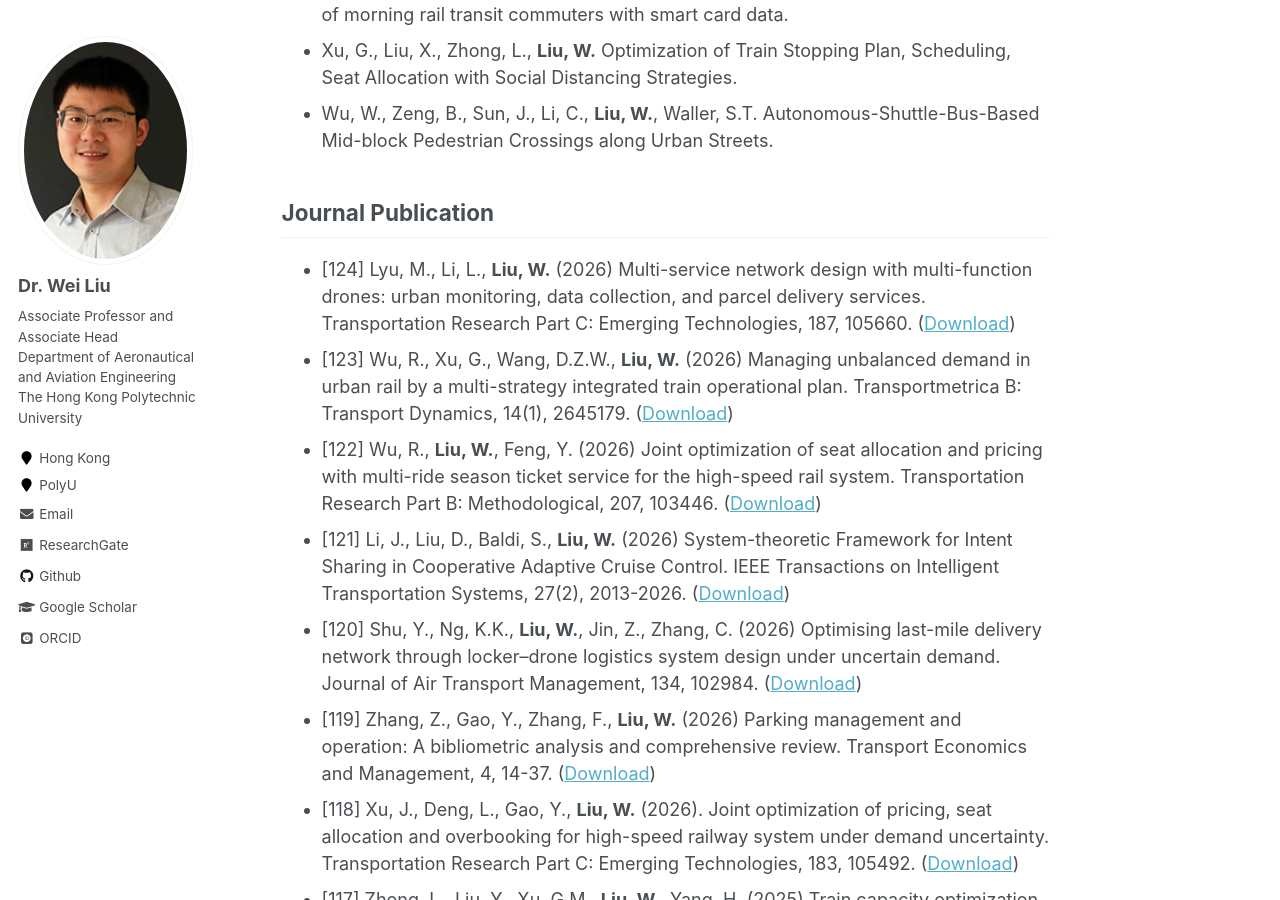
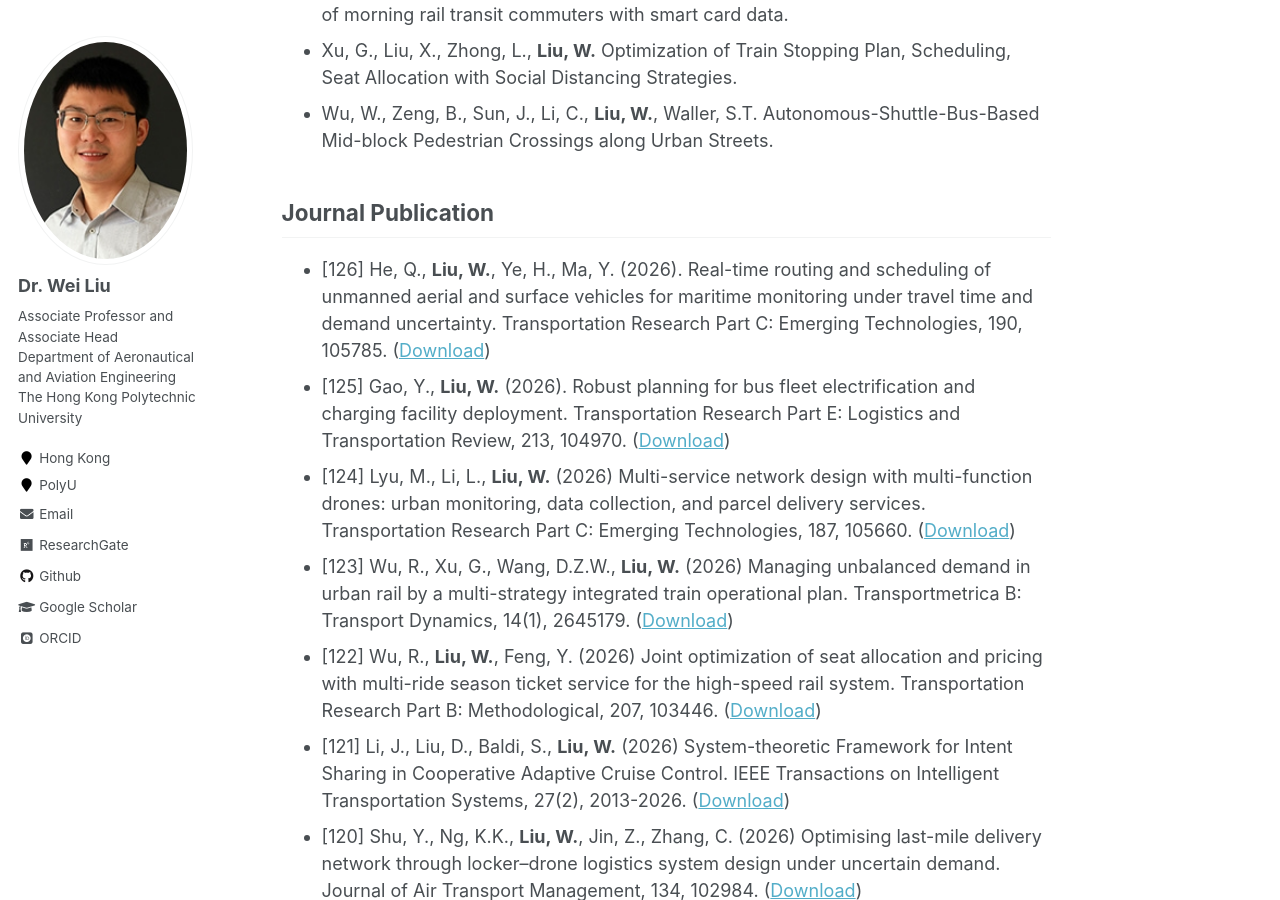
Before and after one commit to weiliu2016/weiliu2016.github.io, a Jekyll site: the page built from _pages/publications.md, in a window 1280 px wide and 900 px high, scrolled down 2379 px. Built offline with Jekyll 4.4.1, drawn with Linux system fonts in a browser that asks for light colours; some web fonts are replaced; formulas are drawn with MathJax 3.

Commit message:
Update publications.md

```diff
--- a/_pages/publications.md
+++ b/_pages/publications.md
@@ -58,6 +58,8 @@ Selected Working Papers
 
 Journal Publication
 ----------
+* [126] He, Q., **Liu, W.**, Ye, H., Ma, Y. (2026). Real-time routing and scheduling of unmanned aerial and surface vehicles for maritime monitoring under travel time and demand uncertainty. Transportation Research Part C: Emerging Technologies, 190, 105785. ([Download](https://doi.org/10.1016/j.trc.2026.105785))
+* [125] Gao, Y., **Liu, W.** (2026). Robust planning for bus fleet electrification and charging facility deployment. Transportation Research Part E: Logistics and Transportation Review, 213, 104970. ([Download](https://doi.org/10.1016/j.tre.2026.104970))
 * [124] Lyu, M., Li, L., **Liu, W.** (2026) Multi-service network design with multi-function drones: urban monitoring, data collection, and parcel delivery services. Transportation Research Part C: Emerging Technologies, 187, 105660. ([Download](https://doi.org/10.1016/j.trc.2026.105660))
 * [123] Wu, R., Xu, G., Wang, D.Z.W., **Liu, W.** (2026) Managing unbalanced demand in urban rail by a multi-strategy integrated train operational plan. Transportmetrica B: Transport Dynamics, 14(1), 2645179. ([Download](https://doi.org/10.1080/21680566.2026.2645179))
 * [122] Wu, R., **Liu, W.**, Feng, Y. (2026) Joint optimization of seat allocation and pricing with multi-ride season ticket service for the high-speed rail system. Transportation Research Part B: Methodological, 207, 103446. ([Download](https://doi.org/10.1016/j.trb.2026.103446))
```
